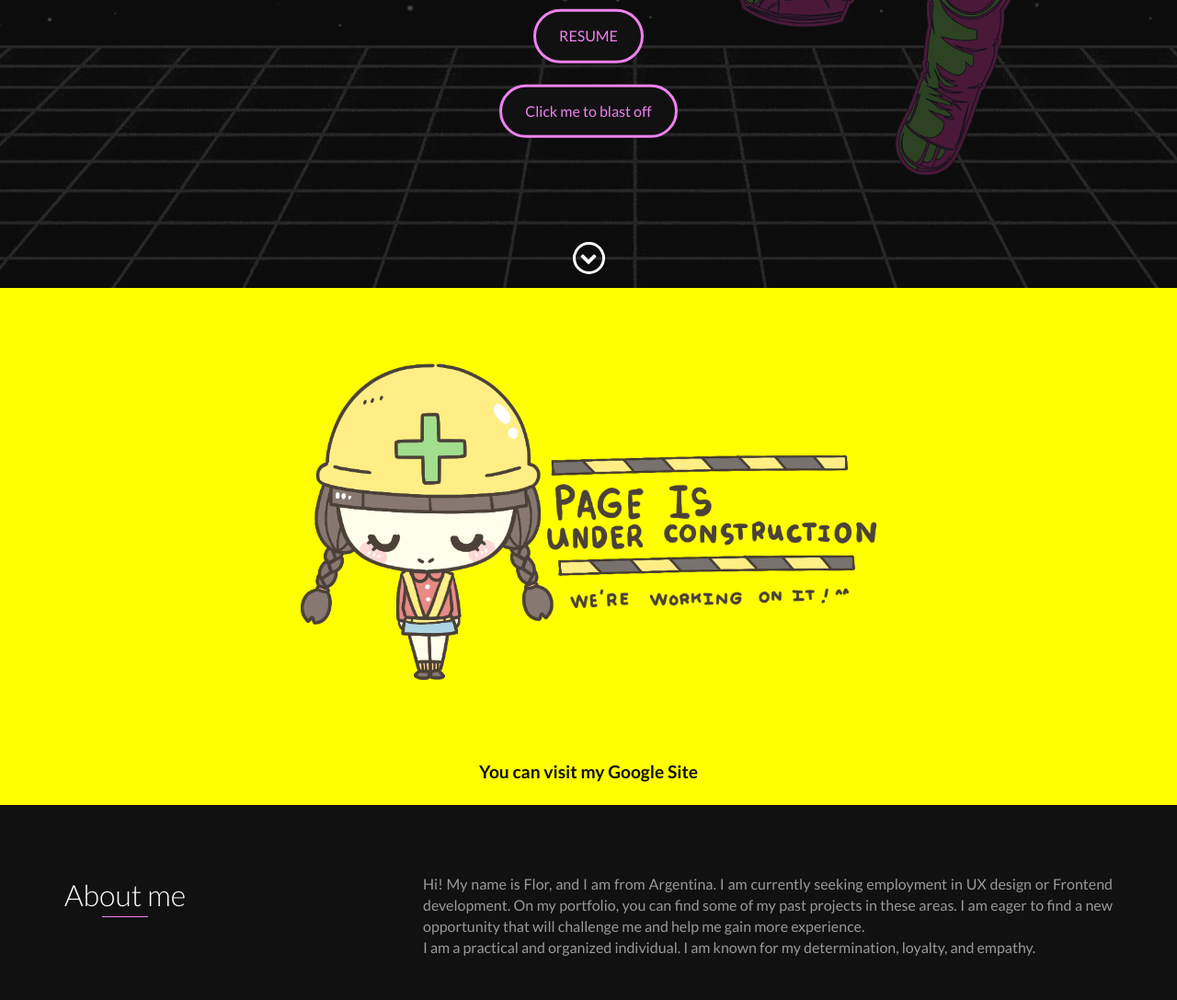
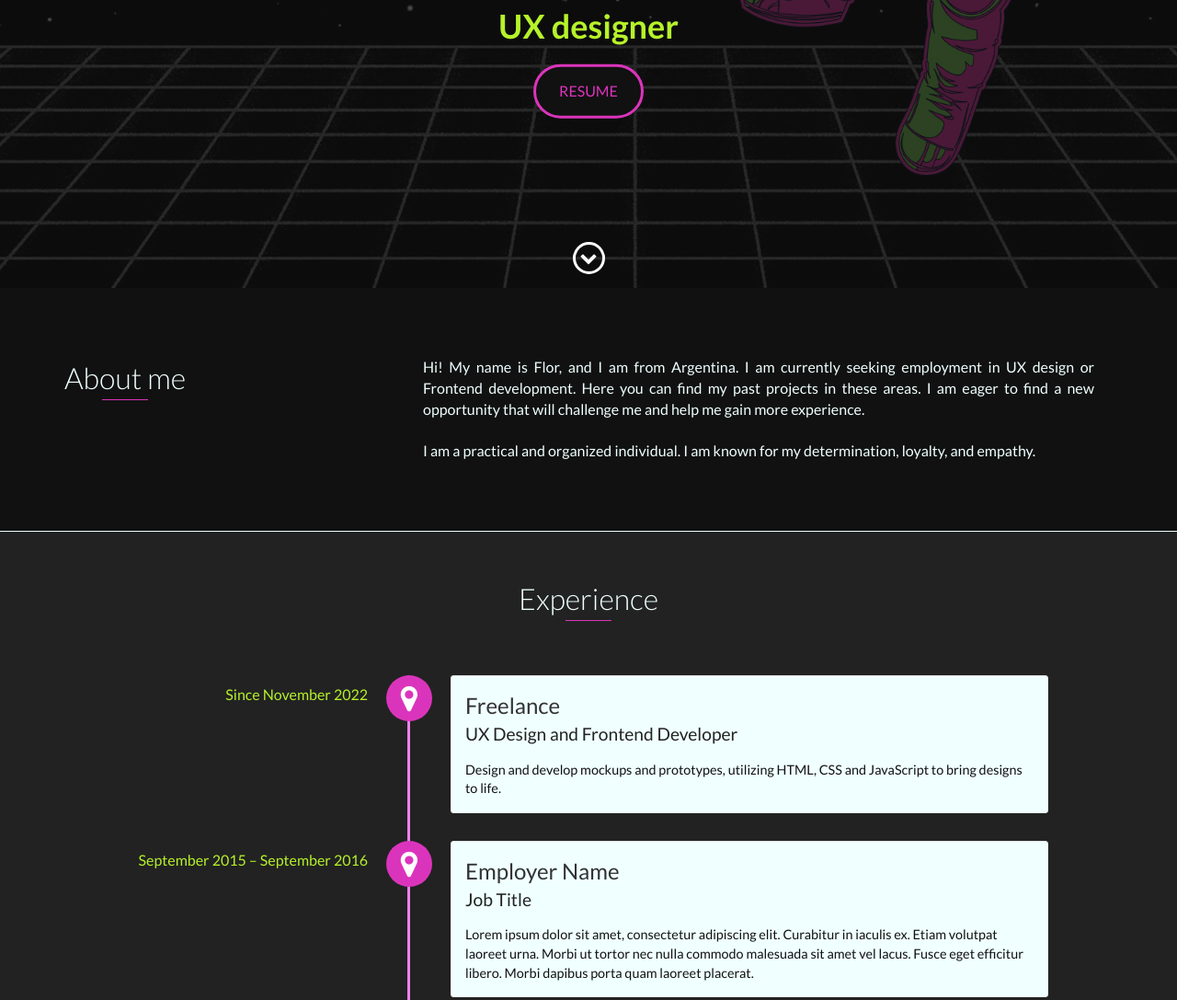
Before and after one commit to jorratmf/Portfolio, a website: page index.html in a window 1280 px wide. Shown: the part 487-1574 px from the top of the page at 92% size. Drawn offline with nearby package versions, Linux system fonts and the light colour scheme.

Commit message:
Add files via upload

```diff
--- a/index.html
+++ b/index.html
@@ -1,17 +1,17 @@
 <!DOCTYPE html>
+<html class="no-js" lang="en">
   <head>
-    <meta charset="utf-8" />
-    <meta http-equiv="X-UA-Compatible" content="IE=edge" />
-    <meta name="viewport" content="width=device-width, initial-scale=1" />
-    <title>My Portfolio</title>
+    <meta charset="UTF-8">
+    <meta name="viewport" content="width=device-width, initial-scale=1.0">
+    <meta name="portfolio" content="Portfolio de Jorrat Maria Florencia">
+    <title>Jorrat Maria Florencia</title>
     <link rel="shortcut icon" href="favicon.ico" type="image/x-icon" />
     <link rel="icon" href="favicon.ico" type="image/x-icon" />
-    <link
-      href="https://fonts.googleapis.com/css?family=Lato:300,400,700,900"
-      rel="stylesheet"/>
+    <link href="https://fonts.googleapis.com/css?family=Lato:300,400,700,900" rel="stylesheet"/>
     <link rel="stylesheet" href="libs/font-awesome/css/font-awesome.min.css" />
     <link href="css/bootstrap.min.css" rel="stylesheet" />
     <link href="css/styles.css" rel="stylesheet" />
+    <meta name="viewport" content="width=device-width, initial-scale=1.0">
   </head>
 
     <div id="mobile-menu-open" class="shadow-large">
@@ -47,13 +47,12 @@
     <div id="lead">
       <div id="lead-content">
         <h1>Jorrat Maria Florencia</h1>
+        <br>
         <h2>Frontend developer
-          <br>
-          UX designer
+        </h2>
+        <h2>UX designer
         </h2>
         <a href="https://bit.ly/Resume-JorratMaria" class="btn-rounded-white" target="_blank">RESUME</a>
-        <br> <br>
-        <a href="./error.html" class="btn-rounded-white" target="_blank">Click me to blast off</a>
       </div>
       <!-- End #lead-content -->
       <div id="lead-overlay"></div>
@@ -65,40 +64,33 @@
       <!-- End #lead-down -->
     </div>
     <!-- End #lead -->
-<div id="construction">
-    <img src="./images/Construction.png" id="imgcons">
-    <a href="https://sites.google.com/view/jorratmf" id="googlesite" target="_blank">You can visit my Google Site</a>
-    <br>
-  </div>
-    <!--End #Construction-->
     <div id="about">
       <div class="container">
         <div class="row">
           <div class="col-md-4">
             <h2 class="heading">About me</h2>
           </div>
+          <div class="container">
           <div class="col-md-8">
-            <p>
-              Hi! My name is Flor, and I am from Argentina. I am currently seeking employment in UX design or Frontend development. On my portfolio, you can find some of my past projects in these areas. I am eager to find a new opportunity that will challenge me and help me gain more experience.
-<br>
-              I am a practical and organized individual. I am known for my determination, loyalty, and empathy.
-          </p>
+              <p class="text-justify">
+                Hi! My name is Flor, and I am from Argentina. I am currently seeking employment in UX design or Frontend development. Here you can find my past projects in these areas. I am eager to find a new opportunity that will challenge me and help me gain more experience.
+                <br><br>
+                I am a practical and organized individual. I am known for my determination, loyalty, and empathy.
+              </p>
+              </div>
+            </div>
           </div>
-        </div>
       </div>
     </div>
     <!-- End #about -->
     <div id="experience" class="background-alt">
       <h2 class="heading">Experience</h2>
       <div id="experience-timeline">
-        <div data-date="September 2015 – September 2016">
-          <h3>Employer Name</h3>
-          <h4>Job Title</h4>
+        <div data-date="Since November 2022">
+          <h3>Freelance</h3>
+          <h4>UX Design and Frontend Developer</h4>
           <p>
-            Lorem ipsum dolor sit amet, consectetur adipiscing elit. Curabitur
-            in iaculis ex. Etiam volutpat laoreet urna. Morbi ut tortor nec
-            nulla commodo malesuada sit amet vel lacus. Fusce eget efficitur
-            libero. Morbi dapibus porta quam laoreet placerat.
+            Design and develop mockups and prototypes, utilizing HTML, CSS and JavaScript to bring designs to life.
           </p>
         </div>
 
--- a/scss/styles.scss
+++ b/scss/styles.scss
@@ -34,7 +34,7 @@
 */
 
 // Define base and accent colors
-$base-color: #3498db;
+$base-color: #db34bc;
 $base-color-hover: darken($base-color, 10%);
 
 // Define background colors
@@ -46,7 +46,7 @@ $border: #dcd9d9;
 
 // Define text colors
 $heading: #374054;
-$text: #74808a;
+$text: azure;
 
 /*
     ---------------------
@@ -538,7 +538,6 @@ footer {
 .vtimeline-point {
     position: relative;
     display: block;
-    vertical-align: top;
     margin-bottom: 30px;
 }
 
```
Also changed, not shown: css/styles.css.
